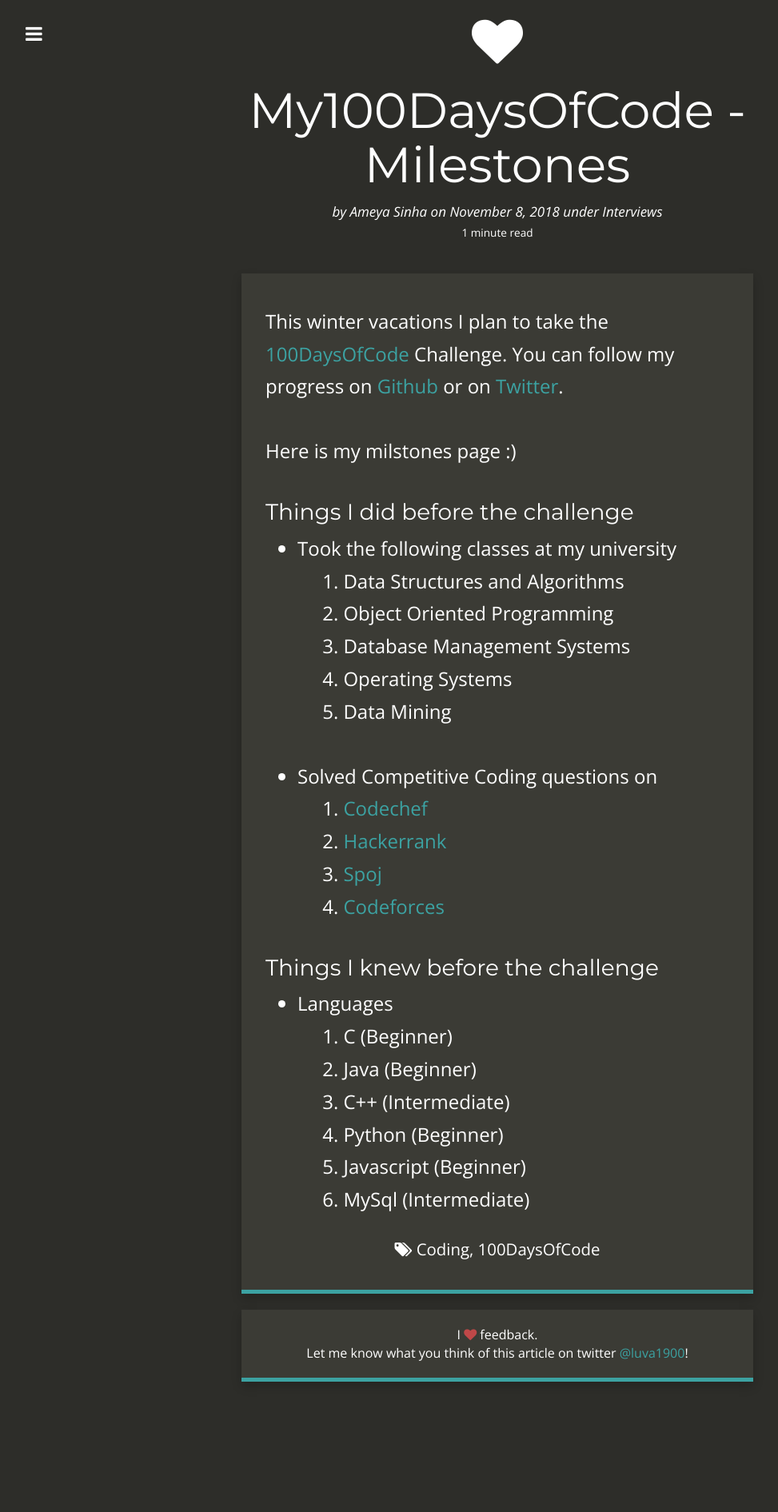
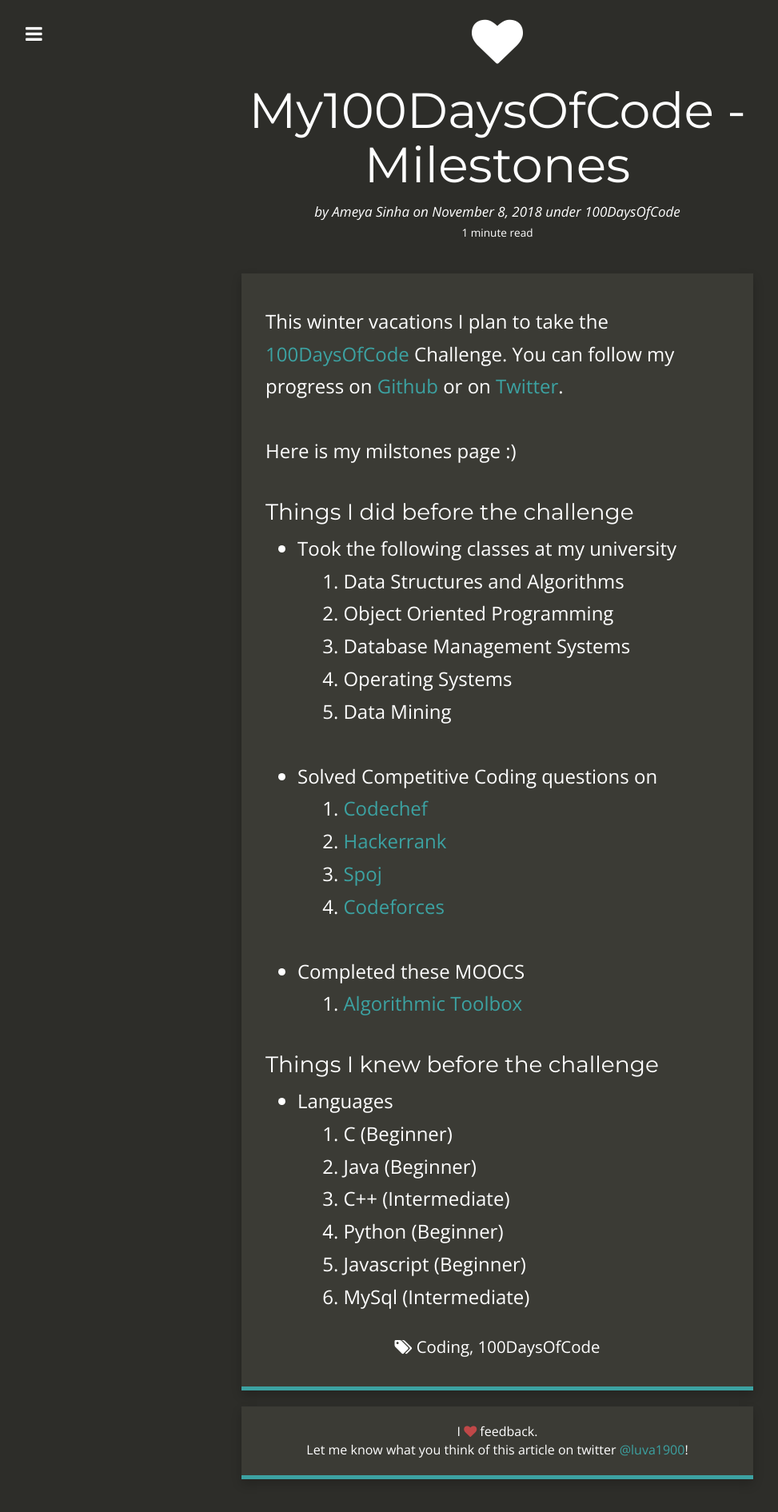
Before and after one commit to ameyanator/ameyanator.github.io, a Jekyll site: the page built from _posts/2018-11-8-My100DaysOfCode.md, in a window 1280 px wide. Shown: the whole page at 80% size, without its empty margins (18-991 px from the left). Built offline with Jekyll 4.4.1, drawn with Linux system fonts in a browser that asks for light colours; nearby versions of some CDN libraries; before the commit the page ends 1769 px from its top, so only the background shows below that.

Commit message:
Added MOOC to 100DaysOfCode

```diff
--- a/_posts/2018-11-8-My100DaysOfCode.md
+++ b/_posts/2018-11-8-My100DaysOfCode.md
@@ -4,7 +4,7 @@ title:      My100DaysOfCode - Milestones
 date:       2018-11-8 03:03:03
 author:     Ameya Sinha
 summary:    My 100 Days of Code Milestones
-categories: Interviews
+categories: 100DaysOfCode
 thumbnail:  heart
 tags:
  - Coding
@@ -29,6 +29,9 @@ Here is my milstones page :)
 &nbsp;&nbsp;&nbsp;&nbsp; 3. [Spoj](https://www.spoj.com/users/ameyanator)
 &nbsp;&nbsp;&nbsp;&nbsp; 4. [Codeforces](https://codeforces.com/profile/ameyanator)
 
+* Completed these MOOCS
+&nbsp;&nbsp;&nbsp;&nbsp; 1. [Algorithmic Toolbox][4]
+
 ### Things I knew before the challenge
 * Languages
 &nbsp;&nbsp;&nbsp;&nbsp; 1. C (Beginner)
```
Also changed, not shown: other parts of _posts/2018-11-8-My100DaysOfCode.md (+1 -0 lines).
